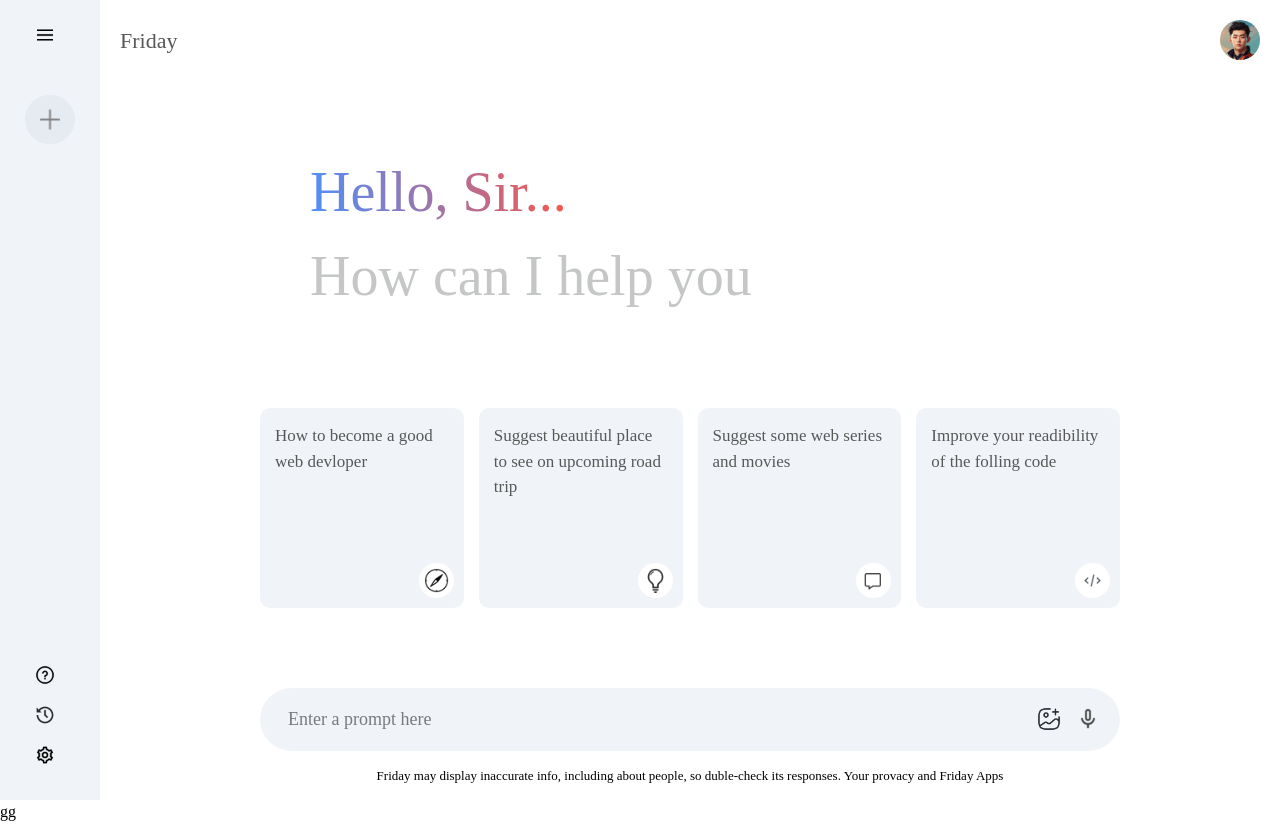
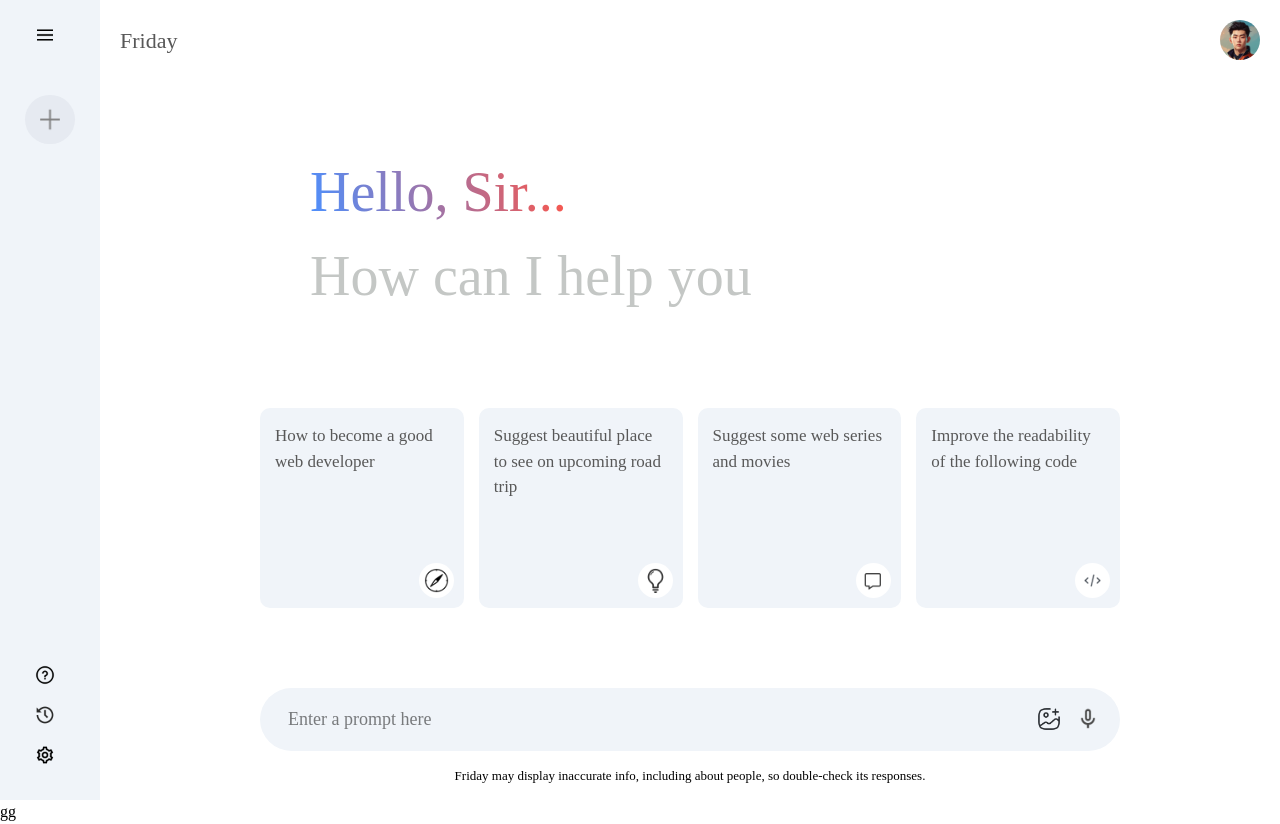
Before and after one commit to rohansharma99/chatapp, a React (Vite) app: page / in a window 1280 px wide. Built offline with nearby package versions, Linux system fonts and the light colour scheme.

Commit message:
Update Main.jsx

```diff
--- a/src/component/main/Main.jsx
+++ b/src/component/main/Main.jsx
@@ -1,29 +1,26 @@
 import React, { useContext } from 'react'
 import './Main.css'
-// import { assets} from '../../assets/assets'
 import {assets} from '../../assets/assets'
 import { Context } from '../../context/Context'
 
 const Main = () => {
-
- const {onSent,recentPrompt,showResult,loading,resultData,setInput,input}=useContext(Context)
+  const {onSent, recentPrompt, showResult, loading, resultData, setInput, input} = useContext(Context)
 
   return (
-
     <div className="main">
       <div className="nav">
         <p>Friday</p>
         <img src={assets.user_icon} alt=""/>
       </div>
       <div className="main-container">
-        {!showResult?<>
+        {!showResult ? <>
           <div className="greet">
             <p><span>Hello, Sir...</span></p>
             <p>How can I help you</p>
           </div>
           <div className="cards">
             <div className="card">
-                <p>How to become a good web devloper</p>
+              <p>How to become a good web developer</p>
               <img src={assets.compass_icon} alt=''/>
             </div>
             <div className="card">
@@ -35,48 +32,51 @@
               <img src={assets.message_icon} alt=''/>
             </div>
             <div className="card">
-                <p>Improve your readibility of the folling code </p>
+              <p>Improve the readability of the following code</p>
               <img src={assets.code_icon} alt=''/>
             </div>
           </div>
-         </>
-        :<div className='result'>
+        </> :
+        <div className='result'>
           <div className="result-title">
             <img src={assets.user_icon} alt=''/>
             <p>{recentPrompt}</p>
           </div>
           <div className="result-data">
             <img src={assets.gemini_icon} alt=''/>
-                {loading?
+            {loading ?
               <div className='loader'>
                 <hr />
                 <hr />
                 <hr />
-                </div>:
-                 <p dangerouslySetInnerHTML={{__html:resultData}}></p>}
-                 {/* <p>{resultData}</p> */}
-
+              </div> :
+              <p dangerouslySetInnerHTML={{__html: resultData}}></p>
+            }
           </div>
         </div>
         }
 
-
         <div className="main-bottom">
           <div className="search-box">
-                <input onChange={(e)=>setInput(e.target.value)} value={input} type="text" placeholder='Enter a prompt here'/>
+            <input
+              onChange={(e) => setInput(e.target.value)}
+              onKeyDown={(e) => e.key === 'Enter' && input && onSent()} // ✅ Enter key support
+              value={input}
+              type="text"
+              placeholder='Enter a prompt here'
+            />
             <div>
               <img src={assets.gallery_icon} alt="" />
               <img src={assets.mic_icon} alt="" />
-                   {input?<img onClick={onSent} src={assets.send_icon} alt="" />:null}
+              {input ? <img onClick={() => onSent()} src={assets.send_icon} alt="" /> : null}
             </div>
           </div>
           <p className='bottom-info'>
-                Friday may display inaccurate info, including about people, so duble-check its responses. Your provacy and Friday Apps
+            Friday may display inaccurate info, including about people, so double-check its responses.
           </p>
         </div>
       </div>
     </div>
-
   )
 }
 
```
Lines whose indentation alone changed are shown as unchanged.
